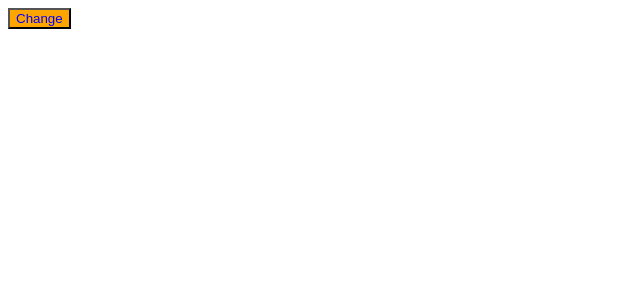
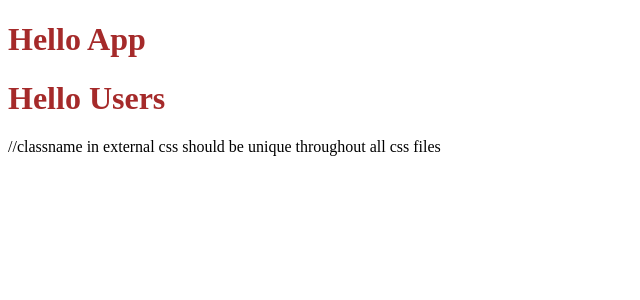
Before and after one commit to Vickyvanshaj/REACT, a React (Create React App) app: page / in a window 1280 px wide. Shown: the top 300 px of the page, without its empty margins (0-640 px from the left). Built offline with nearby package versions, Linux system fonts and the light colour scheme.

Commit message:
External css

```diff
--- /dev/null
+++ b/src/App.css
@@ -0,0 +1,3 @@
+.txt{
+    color: blue;
+}
--- a/src/App.js
+++ b/src/App.js
@@ -1,20 +1,11 @@
-import React,{useState} from 'react'
-
+import React from 'react'
+import "./App.css";
+import User from './User';
 const App=()=>{
-    const [change,setChange]=useState(false)
-    const btnStyle={
-        color:'blue',
-        backgroundColor:'orange'
-    }
-    const handleClick = ()=>{
-        setChange(true)
-    }
-    if(change===true)
-    {
-        btnStyle.backgroundColor='red';
-    }
     return <React.Fragment>
-        <button style={btnStyle} onClick={handleClick}>Change</button>
+        <h1 className='txt'>Hello App</h1>
+        <User/>
+        //classname in external css should be unique throughout all css files
     </React.Fragment>
 }
 export default App;
--- /dev/null
+++ b/src/User.css
@@ -0,0 +1,3 @@
+.txt{
+    color:brown;
+}
--- /dev/null
+++ b/src/User.js
@@ -0,0 +1,8 @@
+import React from 'react'
+import "./User.css"
+const User=()=>{
+    return <React.Fragment>
+        <h1 className='txt'>Hello Users</h1>
+    </React.Fragment>
+}
+export default User;
--- a/src/index.js
+++ b/src/index.js
@@ -1,5 +1,5 @@
 import React from 'react'
 import ReactDOM from 'react-dom'
-import App from './App'
+import App from  './App';
 
-ReactDOM.render(<App/>,document.getElementById('root'))
+ReactDOM.render(<App/>,document.getElementById("root"));
```
